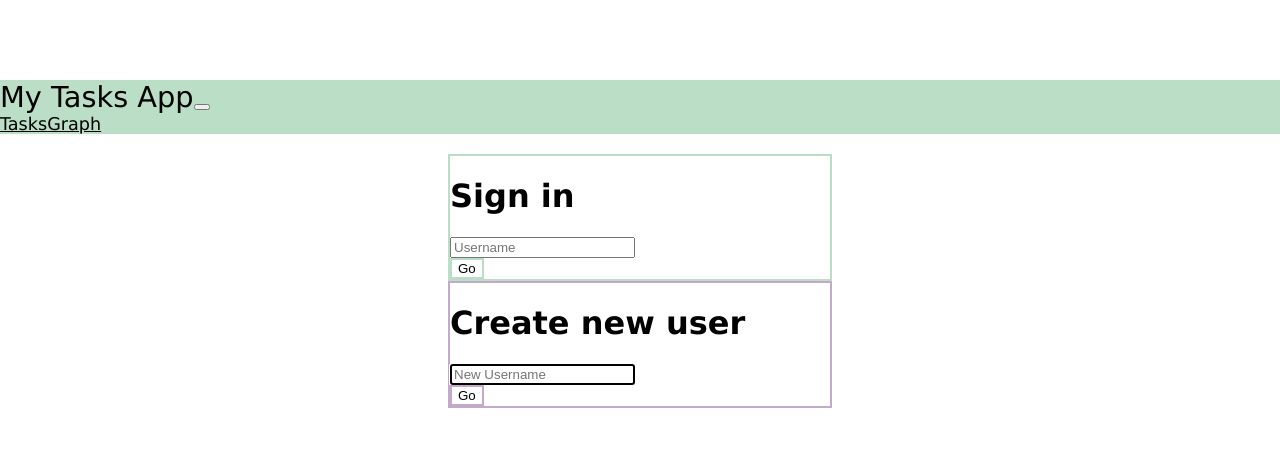
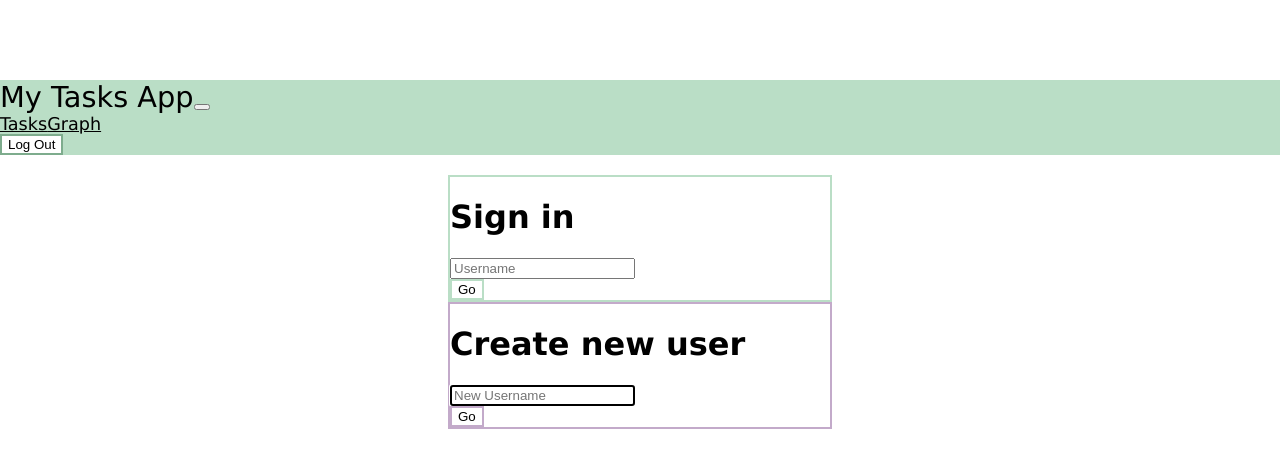
Before and after one commit to smbryar/todo_react_application, a React (Create React App) app: page / in a window 1280 px wide. Shown: the top 468 px of the page. Built offline with nearby package versions, Linux system fonts and the light colour scheme; no server answers; the HTML template or start-up script is replaced by a standard one.

Commit message:
Add log out button

```diff
--- a/src/App.js
+++ b/src/App.js
@@ -25,7 +25,7 @@ function App() {
   });
 
   const [tasks, setTasks] = useState();
-  const [userID, setUserID] = useState();
+  const [userID, setUserID] = useState(null);
 
   useEffect(() => {
     axios
@@ -134,10 +134,14 @@ function App() {
     setTasks(updatedTasks);
   }
 
+  function handleLogOut() {
+    setUserID(null);
+  }
+
   return (
     <Router>
       <div className="App">
-        <Header />
+        <Header handleLogOut={handleLogOut}/>
         <Switch>
           {!!userID ?
             <><Route path="/graph">
--- a/src/ButtonItem/SimpleButton.css
+++ b/src/ButtonItem/SimpleButton.css
@@ -24,6 +24,10 @@
     border: 2px solid #c3aaca;
 }
 
+.simple-button-logout {
+    border: 2px solid #7eac8d;
+}
+
 
 .simple-button-complete:hover {
 background-color: rgb(90, 131, 102);
@@ -48,6 +52,11 @@ color: white;
     background-color: #c3aaca;
 }
 
+.simple-button-logout:hover {
+    background-color: #5a866a;
+    color: white;
+}
+
 .disabled {
     pointer-events: none;
 }
--- a/src/Header/Header.js
+++ b/src/Header/Header.js
@@ -2,6 +2,7 @@ import React, { useState } from 'react';
 import { Navbar, Nav } from 'react-bootstrap';
 import { Link } from 'react-router-dom';
 import './Header.css';
+import SimpleButton from '../ButtonItem/SimpleButton';
 
 function Header(props) {
     const [expanded, setExpanded] = useState(false);
@@ -14,6 +15,9 @@ function Header(props) {
                     <Link className="px-3 navlink--my-tasks-app" to="/" >Tasks</Link>
                     <Link className="px-3 navlink--my-tasks-app" to="/graph" >Graph</Link>
                 </Nav>
+                <Nav className="ml-auto">
+                <SimpleButton variant="logout" onClick={props.handleLogOut}>Log Out</SimpleButton>
+                </Nav>
             </Navbar.Collapse>
         </Navbar>
     );
```
